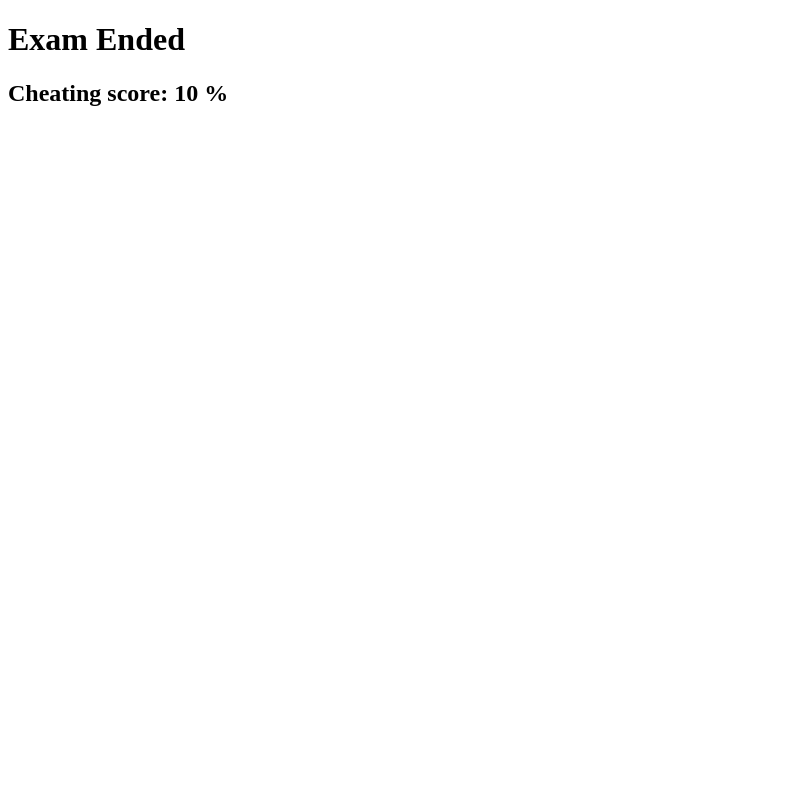
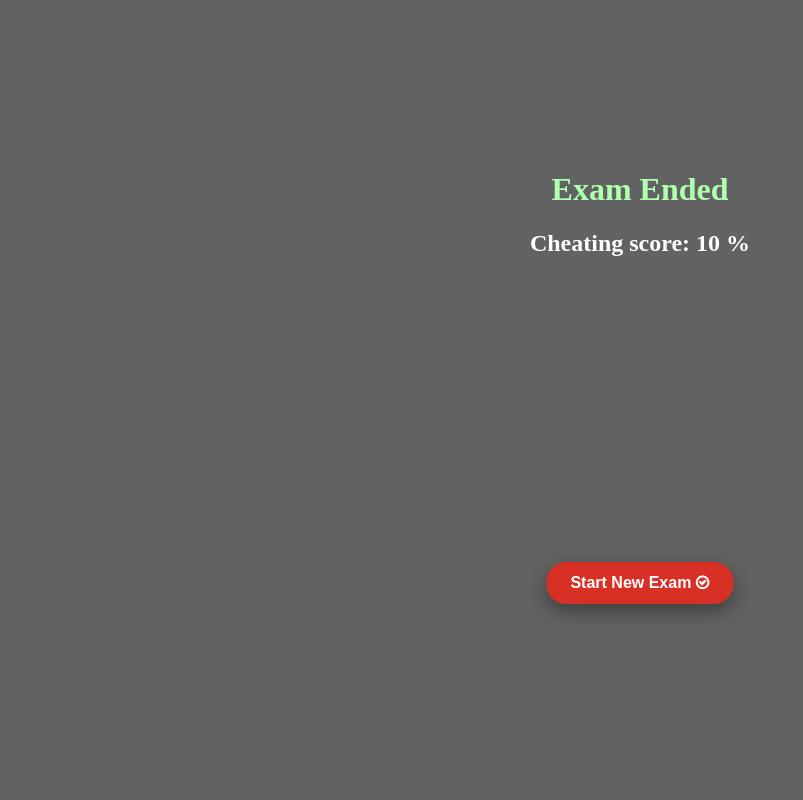
Before and after one commit to tanvee09/ai-proctoring-webapp, a Flask app: template templates/endexam.html in a window 1280 px wide. Shown: the whole page, without its empty margins (0-803 px from the left). Run offline with Flask 2, Linux system fonts and the light colour scheme; the template is opened without the code that fills it: most values are stand-ins (such as "Sample title", 1, 10 or a date in 2020).

Commit message:
Added Lips file and css

```diff
--- a/app.py
+++ b/app.py
@@ -247,7 +247,7 @@ def gen_frames():
             break
 
 
-@app.route('/')
+@app.route('/', methods=['GET', 'POST'])
 def index():
     framecount = 0
     cheatingframe = 0
--- /dev/null
+++ b/static/endexam.css
@@ -0,0 +1,49 @@
+body {
+    padding: 0;
+    margin: 0;
+    height: 100vh;
+    background-color: rgba(0, 0, 0, 0.616);
+    color: white;
+}
+
+
+
+div {
+    width: 500px;
+    height: 500px;
+    /* background-color: red; */
+
+    text-align: center;
+
+    position: absolute;
+    top:0;
+    bottom: 0;
+    left: 0;
+    right: 0;
+
+    margin: auto;
+}
+
+
+ button {
+    position: absolute;
+    bottom: 5%;
+    left: 50%;
+    transform: translate(-50%, -50%);
+    -ms-transform: translate(-50%, -50%);
+    /* background-color: #555; */
+    color: white;
+    font-weight: bold;
+    background-color: #D93025;
+    font-size: 16px;
+    padding: 12px 24px;
+    border: none;
+    cursor: pointer;
+    border-radius: 20px;
+    box-shadow: 0 8px 16px 0 rgba(0,0,0,0.2), 0 6px 20px 0 rgba(0,0,0,0.19);
+    transition: background-color 0.25s linear;
+}
+
+button:hover {
+    background-color: #b11f14;
+}
--- a/templates/endexam.html
+++ b/templates/endexam.html
@@ -2,10 +2,20 @@
 <html lang="en">
 <head>
     <meta charset="UTF-8">
-    <title>Title</title>
+    <meta charset="UTF-8">
+    <title>Summary</title>
+    <link rel="stylesheet" href="https://cdnjs.cloudflare.com/ajax/libs/font-awesome/4.7.0/css/font-awesome.min.css">
+    <link rel="stylesheet" type="text/css" href="{{ url_for('static', filename='endexam.css')}}">
 </head>
 <body>
-    <h1>Exam Ended</h1>
-    <h2>Cheating score: {{score}} %</h2>
+    <div>
+        <h1 style="color: rgb(174, 255, 174); text-align: center ">Exam Ended</h1>
+        <h2>Cheating score: {{score}} %</h2>
+
+        <form action="/" method="post">
+            <button type="submit" style="font-size: 16px;">Start New Exam <i class="fa fa-check-circle-o"  style="font-size:16px"></i></button>
+        </form>
+
+    </div>
 </body>
 </html>
--- a/templates/index.html
+++ b/templates/index.html
@@ -12,7 +12,7 @@
 <div class="container">
     <h1>Online Exam Proctoring</h1>
     <img src="{{ url_for('video_feed') }}" width="100%">
-    <form action="{{ url_for('endexam') }}" method="post">
+    <form action="{{ url_for('endexam') }}" method="get">
         <button type="submit" style="font-size: 16px;">End Exam <i class="fa fa-check-circle-o"  style="font-size:16px"></i></button>
     </form>
 </div>
```
